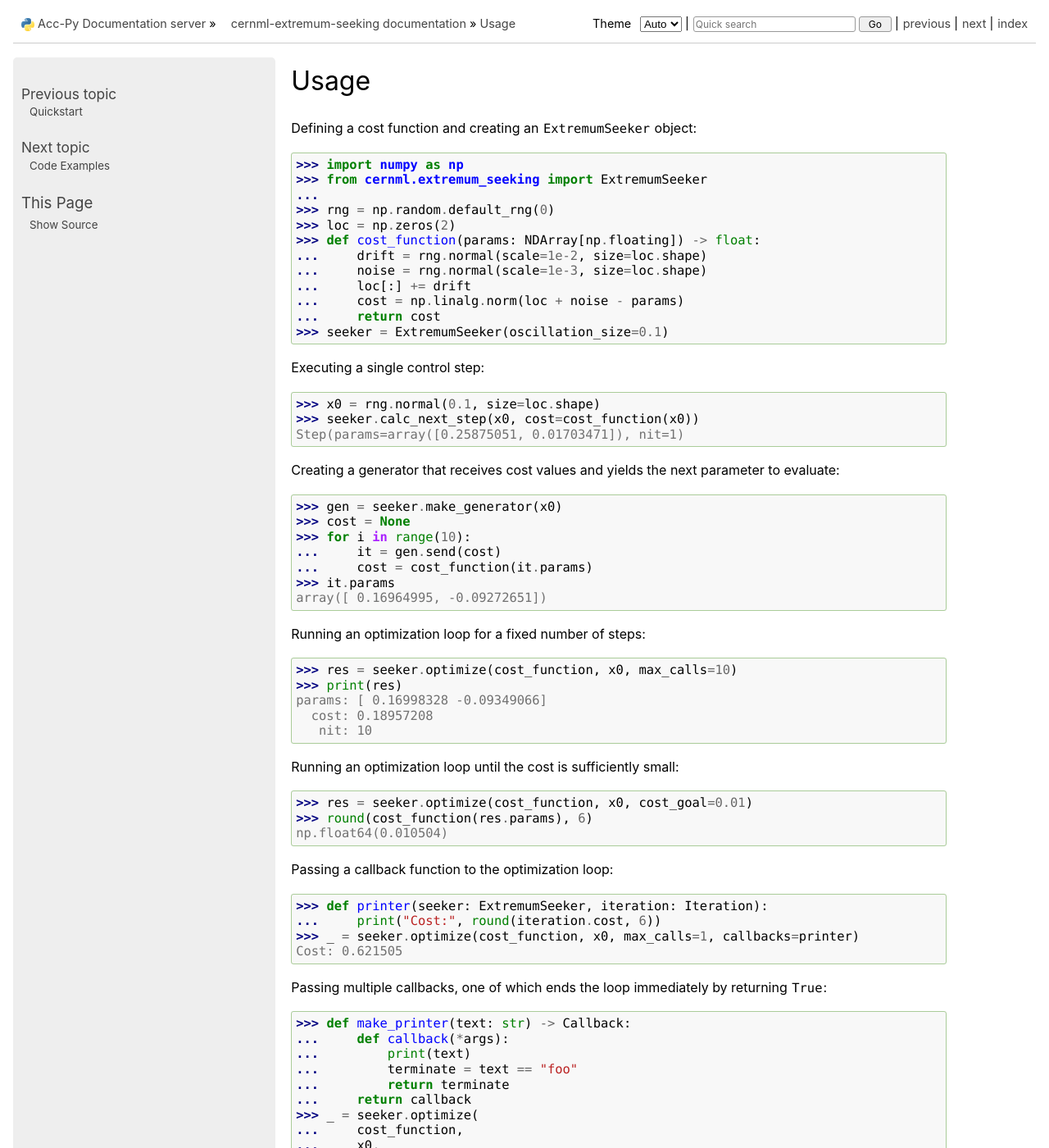
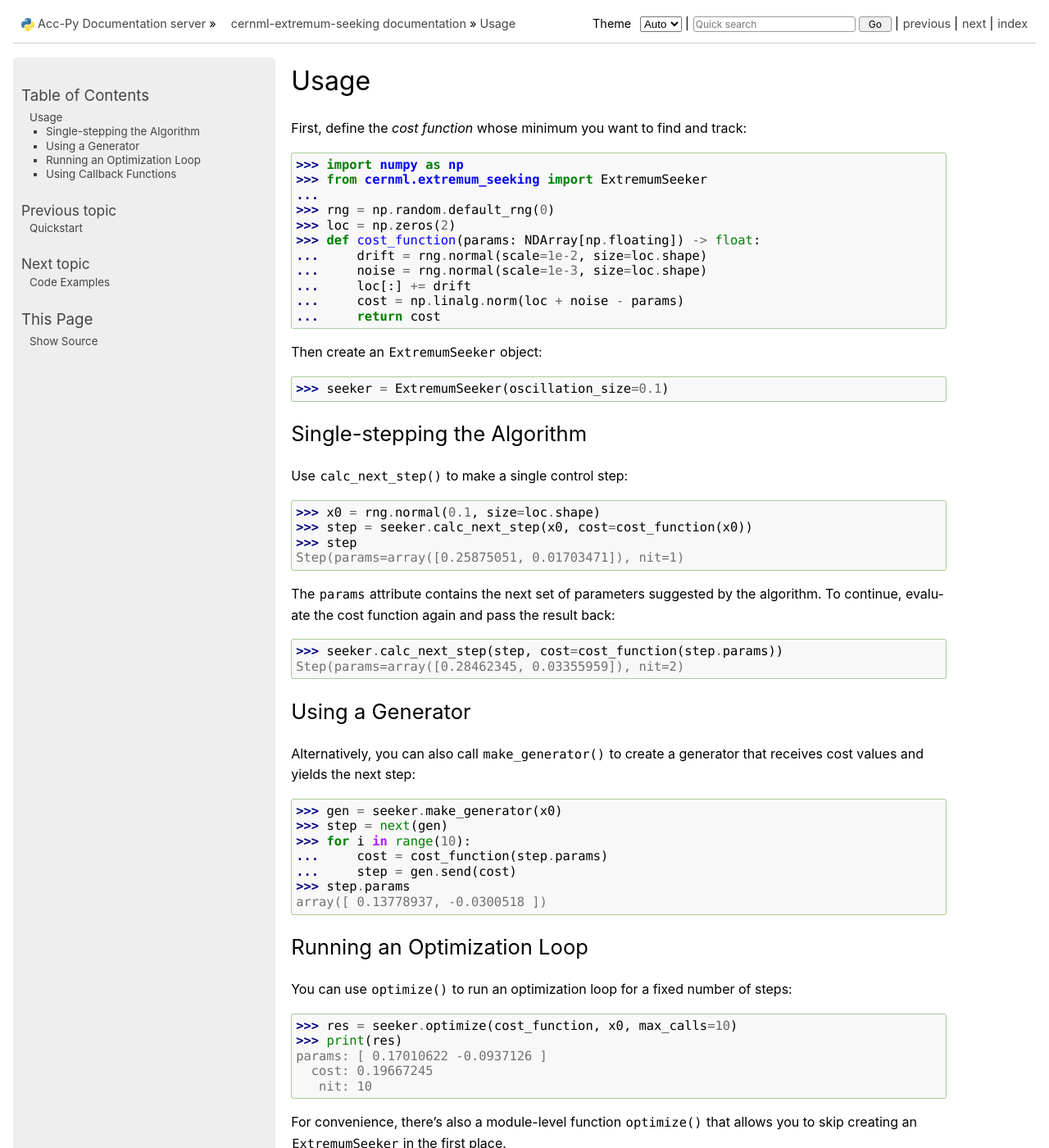
Before and after one commit to geoff-project/extremum-seeking, a Sphinx documentation site: the page built from docs/usage.rst, in a window 1280 px wide and 1400 px high. Shown: the whole window at 82% size. Built offline with Sphinx 7.4.7, drawn with Linux system fonts in a browser that asks for light colours; the version number could not be read and is left out; some of the changed text lies outside the part shown.

Commit message:
Clean up docs.

```diff
--- a/docs/index.rst
+++ b/docs/index.rst
@@ -22,8 +22,7 @@ towards global minima.
 
 This package provides both an interface for numeric optimization (locating an
 optimum) and for adaptive control (tracking a drifting/noisy optimum). It also
-provides a coroutine-based interface,
-`~cernml.extremum_seeking.ExtremumSeeker.make_generator()`, to leave the
+provides a :term:`generator`-based interface (`.make_generator()`) to leave the
 control loop in the caller's hand.
 
 This repository can be found online on CERN's Gitlab_.
--- a/docs/quickstart.rst
+++ b/docs/quickstart.rst
@@ -32,7 +32,8 @@ To use the source repository, you must first install it as well:
 Examples
 --------
 
-See the :doc:`/examples/index` page and the :doc:`/api`.
+See the :doc:`/usage` examples, the dedicated :doc:`/examples/index` page and
+the :doc:`/api`.
 
 Citation
 --------
--- a/docs/usage.rst
+++ b/docs/usage.rst
@@ -8,13 +8,11 @@
 Usage
 =====
 
-Defining a cost function and creating an `.ExtremumSeeker` object:
-
 ..
     >>> from numpy.typing import NDArray
     >>> from cernml.extremum_seeking import Iteration, Callback
 
-.. code-block:: python
+First, define the *cost function* whose minimum you want to find and track:
 
     >>> import numpy as np
     >>> from cernml.extremum_seeking import ExtremumSeeker
@@ -27,49 +25,79 @@ Defining a cost function and creating an `.ExtremumSeeker` object:
     ...     loc[:] += drift
     ...     cost = np.linalg.norm(loc + noise - params)
     ...     return cost
+
+Then create an `.ExtremumSeeker` object:
+
     >>> seeker = ExtremumSeeker(oscillation_size=0.1)
 
-Executing a single control step:
+
+Single-stepping the Algorithm
+-----------------------------
+
+Use `.calc_next_step()` to make a single control step:
 
     >>> x0 = rng.normal(0.1, size=loc.shape)
-    >>> seeker.calc_next_step(x0, cost=cost_function(x0))
+    >>> step = seeker.calc_next_step(x0, cost=cost_function(x0))
+    >>> step
     Step(params=array([0.25875051, 0.01703471]), nit=1)
 
-Creating a generator that receives cost values and yields the next
-parameter to evaluate:
+The `~.Step.params` attribute contains the next set of parameters suggested by
+the algorithm. To continue, evaluate the cost function again and pass the
+result back:
+
+    >>> seeker.calc_next_step(step, cost=cost_function(step.params))
+    Step(params=array([0.28462345, 0.03355959]), nit=2)
+
+Using a Generator
+-----------------
+
+Alternatively, you can also call `.make_generator()` to create
+a :term:`generator` that receives cost values and yields the next step:
 
     >>> gen = seeker.make_generator(x0)
-    >>> cost = None
+    >>> step = next(gen)
     >>> for i in range(10):
-    ...     it = gen.send(cost)
-    ...     cost = cost_function(it.params)
-    >>> it.params
-    array([ 0.16964995, -0.09272651])
+    ...     cost = cost_function(step.params)
+    ...     step = gen.send(cost)
+    >>> step.params
+    array([ 0.13778937, -0.0300518 ])
 
-Running an optimization loop for a fixed number of steps:
+Running an Optimization Loop
+----------------------------
+
+You can use `~.ExtremumSeeker.optimize()` to run an optimization loop for
+a fixed number of steps:
 
     >>> res = seeker.optimize(cost_function, x0, max_calls=10)
     >>> print(res)
-    params: [ 0.16998328 -0.09349066]
-      cost: 0.18957208
+    params: [ 0.17010622 -0.0937126 ]
+      cost: 0.19667245
        nit: 10
 
+For convenience, there's also a module-level function
+`~cernml.extremum_seeking.optimize()` that allows you to skip creating an
+`.ExtremumSeeker` in the first place.
 
-Running an optimization loop until the cost is sufficiently small:
+Pass the *cost_goal* argument to run an optimization loop until the cost is
+sufficiently small:
 
     >>> res = seeker.optimize(cost_function, x0, cost_goal=0.01)
     >>> round(cost_function(res.params), 6)
-    np.float64(0.010504)
+    np.float64(0.007859)
 
-Passing a callback function to the optimization loop:
+Using Callback Functions
+------------------------
+
+You can pass a callback function to the optimization loop:
 
     >>> def printer(seeker: ExtremumSeeker, iteration: Iteration):
     ...     print("Cost:", round(iteration.cost, 6))
     >>> _ = seeker.optimize(cost_function, x0, max_calls=1, callbacks=printer)
-    Cost: 0.621505
+    Cost: 0.63442
 
-Passing multiple callbacks, one of which ends the loop immediately by
-returning `True`:
+You can also pass multiple callbacks. If any of them returns `True`, the
+optimization loop ends. (However, for a given iteration, all callbacks are
+called.)
 
     >>> def make_printer(text: str) -> Callback:
     ...     def callback(*args):
```
Also changed, not shown: 1 other file.
